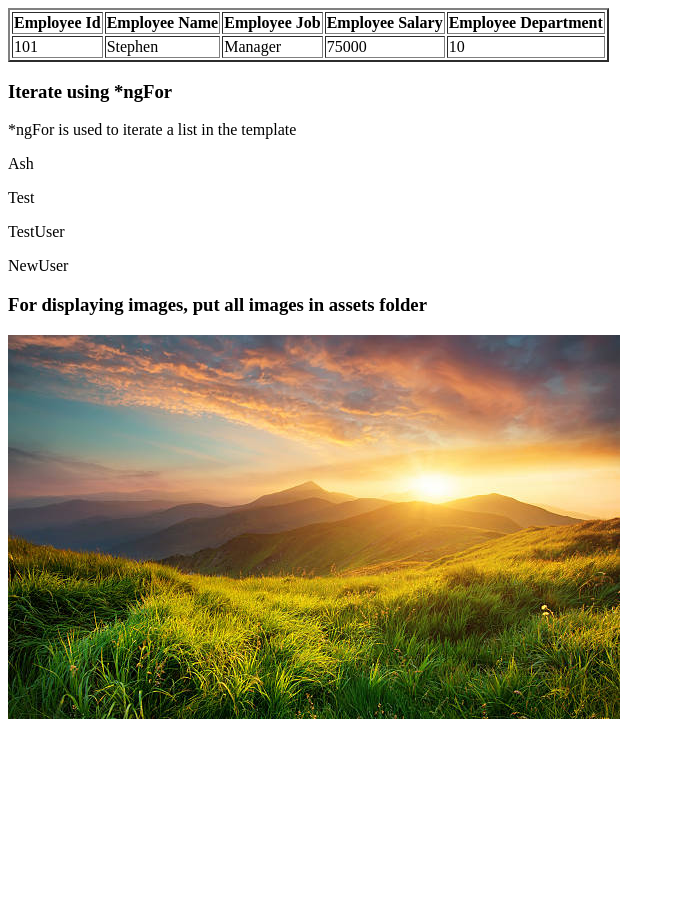
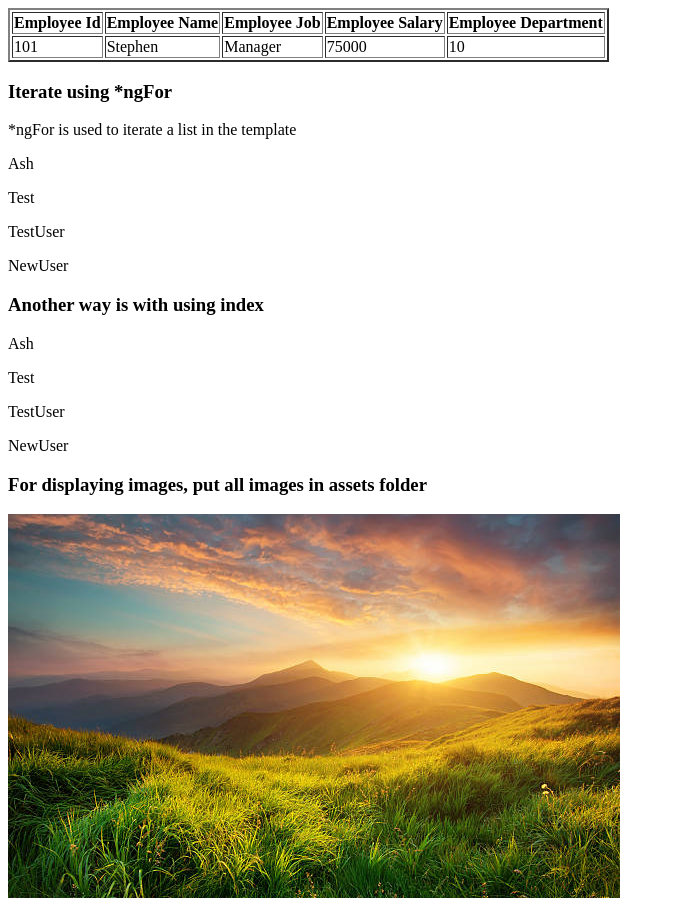
Before and after one commit to sag128/AngularFS_Training_Assignments, an Angular app in the folder Angular/Day 1/DemoAngularApp/: page / in a window 1280 px wide. Shown: the whole page, without its empty margins (0-675 px from the left). Before the commit the page ends 800 px from the top, so only its background shows below. Built offline with nearby package versions, Linux system fonts and the light colour scheme.

Commit message:
Added another way for ngFor

```diff
--- a/Angular/Day 1/DemoAngularApp/src/app/emp/emp.component.html
+++ b/Angular/Day 1/DemoAngularApp/src/app/emp/emp.component.html
@@ -21,5 +21,11 @@
 <div *ngFor = "let username of listOfNames">
     <p>{{username}}</p>
 </div>
+
+<h3>Another way is with using index</h3>
+
+<div *ngFor = "let username of listOfNames;let i=index">
+    <p>{{listOfNames[i]}}</p>
+</div>
 <h3>For displaying images, put all images in assets folder</h3>
 <img src="../../assets/stock.jpg" />
```
